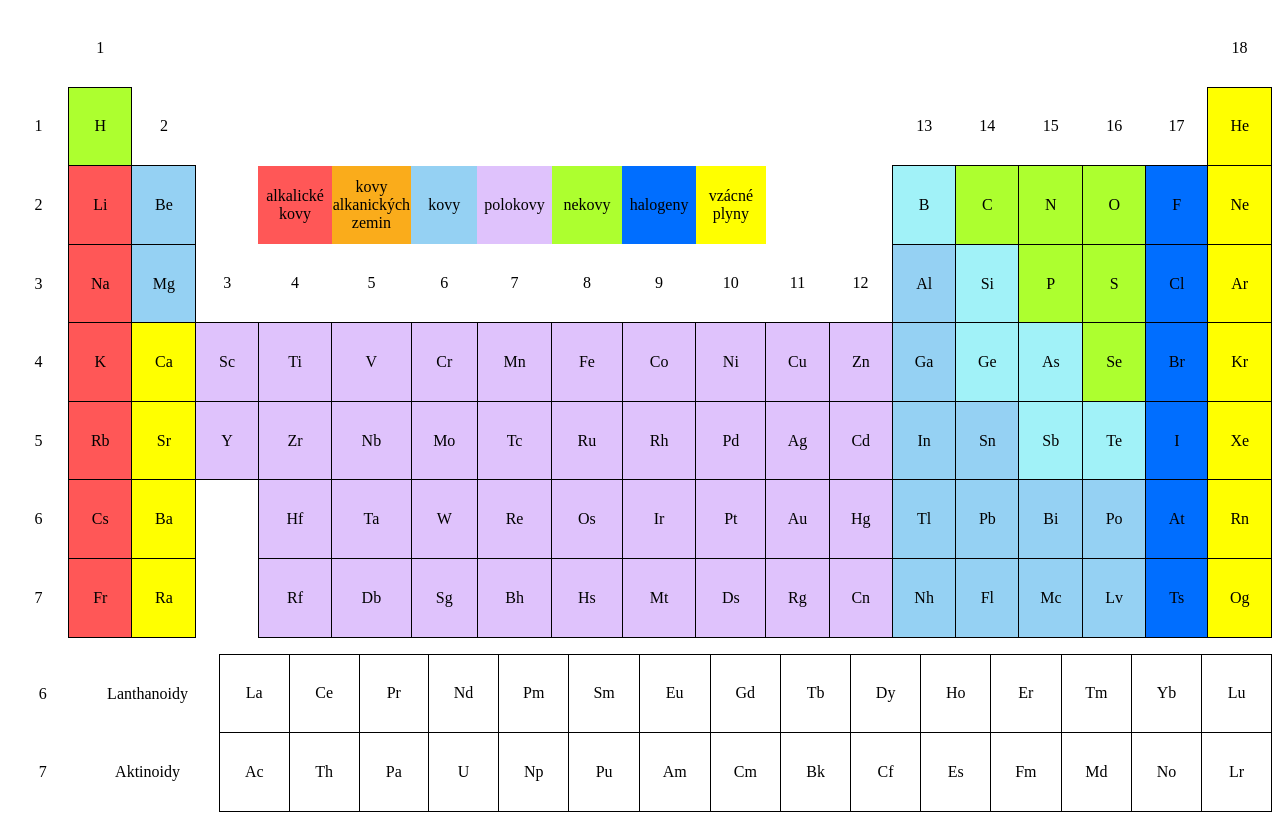
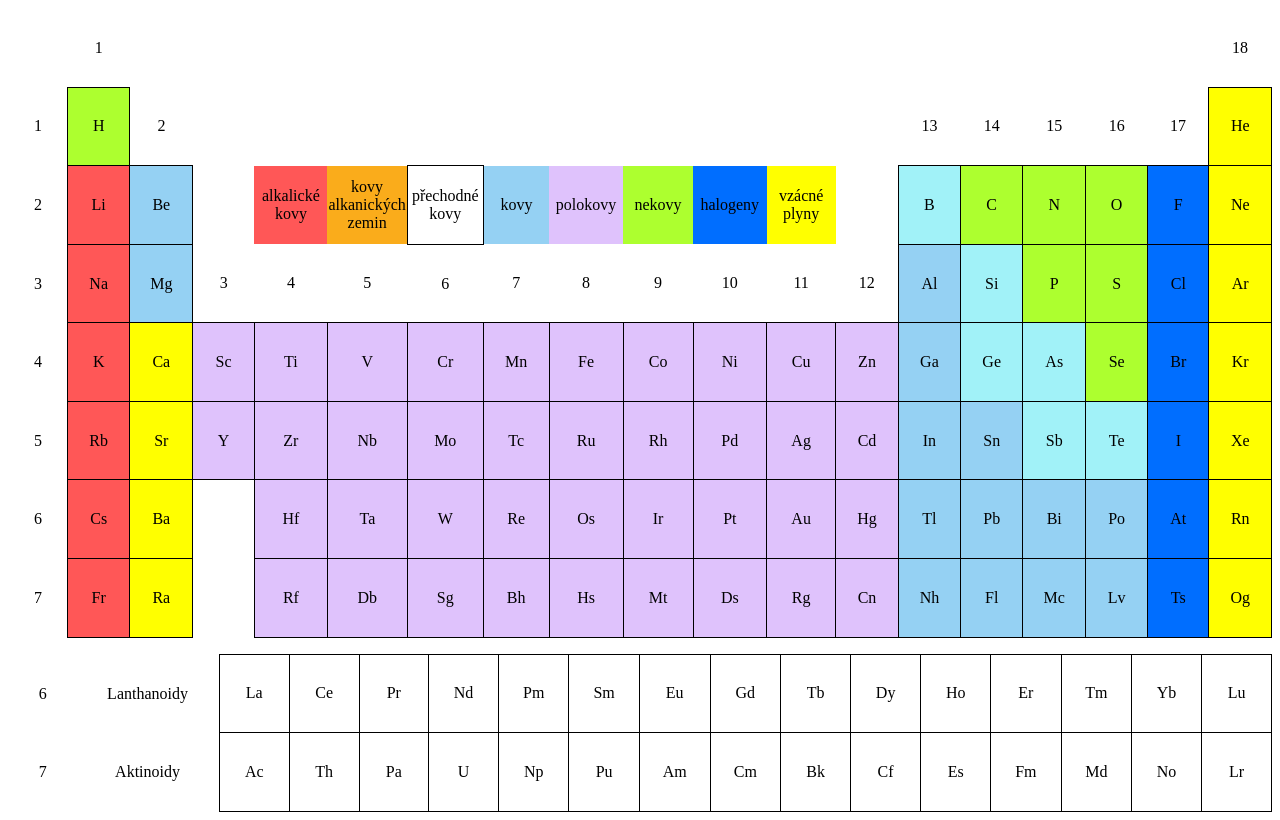
Before and after one commit to PetrN0/Table.Novak, a plain HTML site: page periodicka tabulka/index.html in a window 1280 px wide. Drawn offline with Linux system fonts and the light colour scheme.

Commit message:
index.html

```diff
--- a/periodicka tabulka/index.html
+++ b/periodicka tabulka/index.html
@@ -57,12 +57,12 @@
             <td class="invis"></td>
             <td class="al">alkalické kovy</td>
             <td class="kal">kovy alkanických zemin</td>
+            <td class=" "> přechodné kovy</td>
             <td class="kovy">kovy</td>
             <td class="pk">polokovy</td>
             <td class="nekovy">nekovy</td>
             <td class="halogeny">halogeny</td>
             <td class="plyny">vzácné plyny</td>
-            <td class="invis"></td>
             <td class="invis"></td>
             <td class="bblue">B</td>
             <td class="green">C</td>
```
